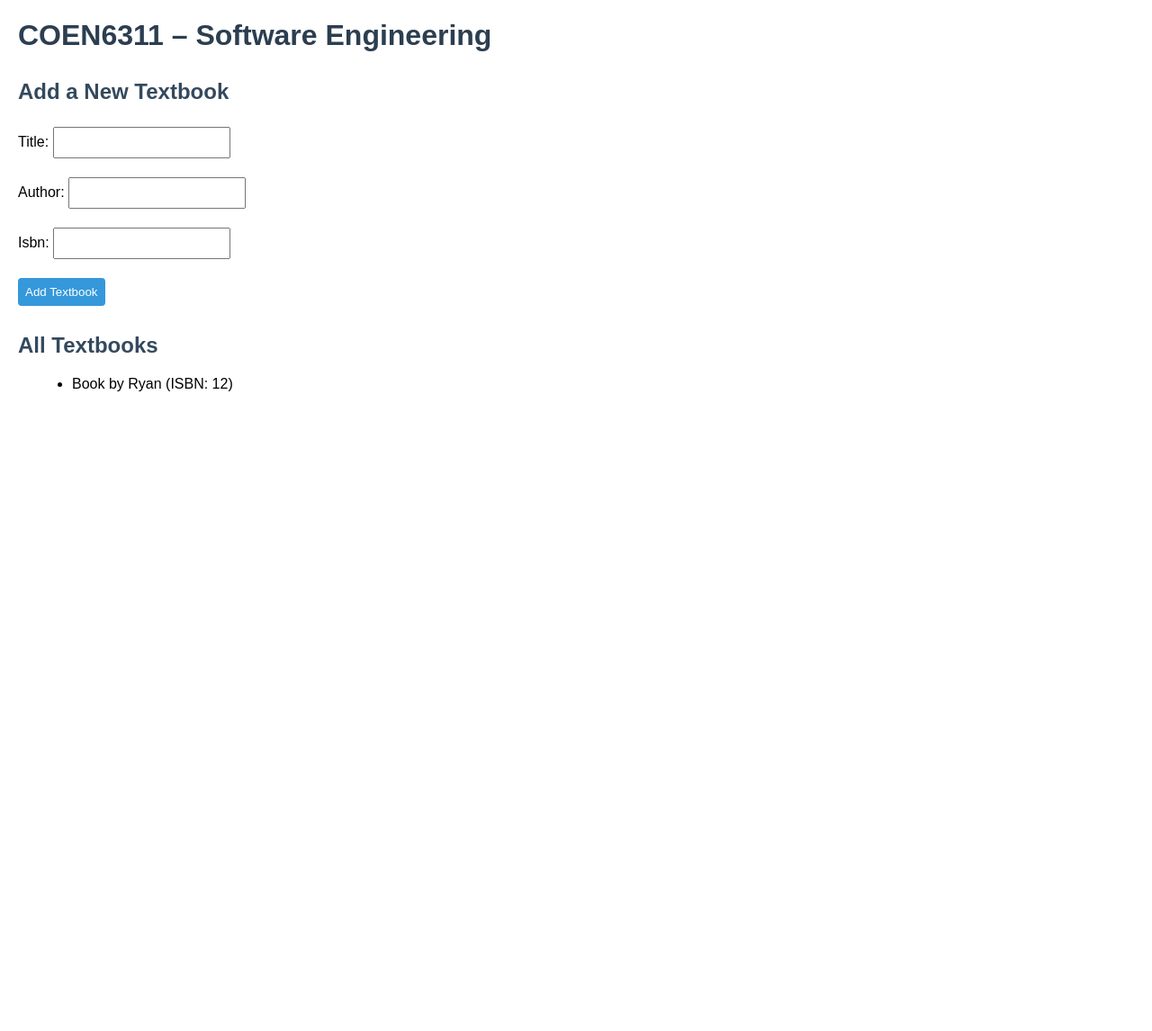
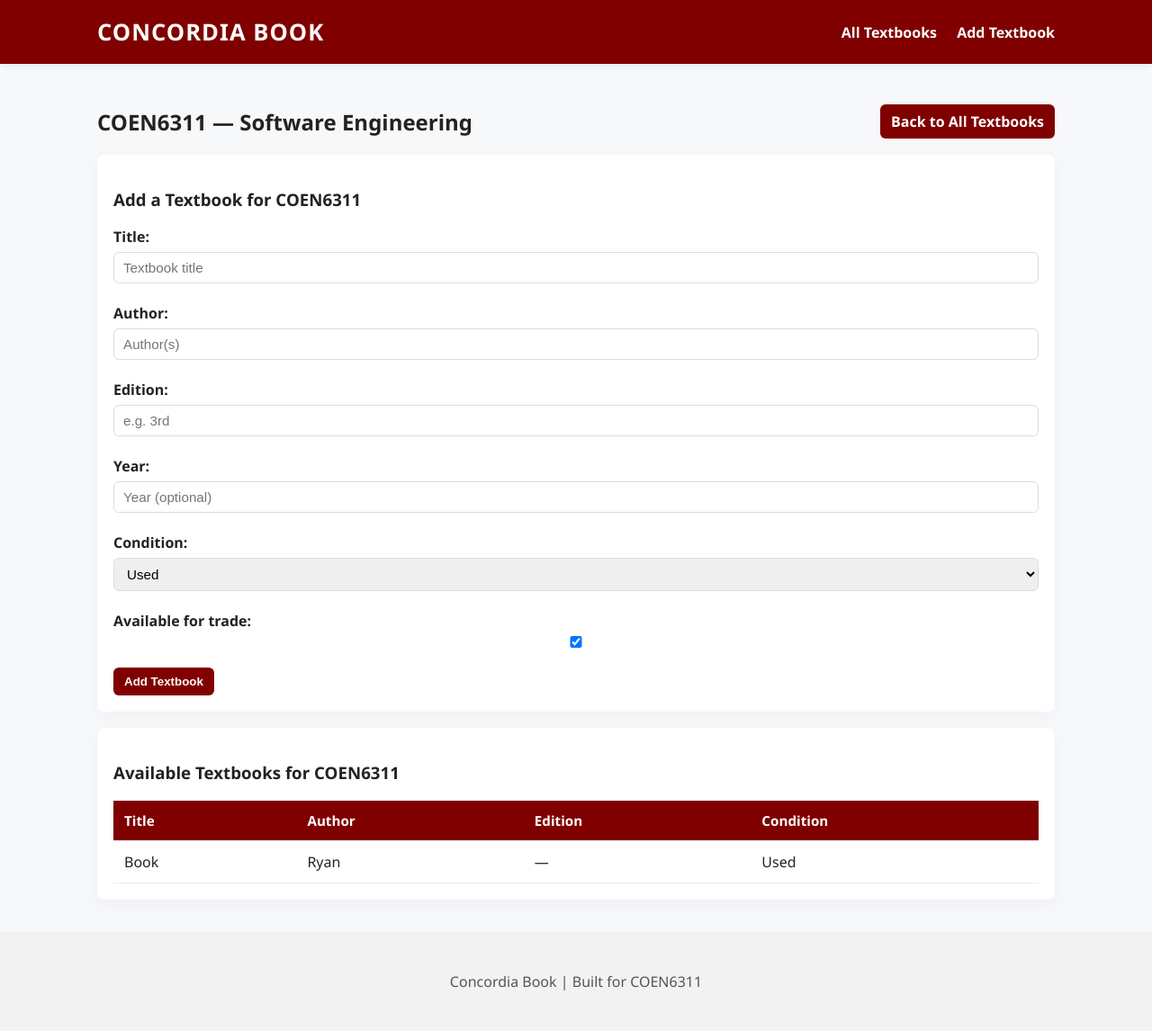
Before and after one commit to rahilshah7041/ConcordiaBook-Textbook-Listing-Module, a Django app: page /textbooks/COEN6311/ in a window 1280 px wide. Shown: the whole page at 90% size. Before the commit the page ends 435 px from the top, so only its background shows below. Run offline with Django 5.2, Linux system fonts and the light colour scheme; data comes from the database, SQL or seed files in the repository.

Commit message:
Main app done

```diff
--- a/ConcordiaBook/settings.py
+++ b/ConcordiaBook/settings.py
@@ -115,7 +115,11 @@ USE_TZ = True
 # Static files (CSS, JavaScript, Images)
 # https://docs.djangoproject.com/en/5.2/howto/static-files/
 
-STATIC_URL = 'static/'
+STATIC_URL = '/static/'
+
+STATICFILES_DIRS = [
+    BASE_DIR / 'base' / 'static',
+]
 
 # Default primary key field type
 # https://docs.djangoproject.com/en/5.2/ref/settings/#default-auto-field
--- a/ConcordiaBook/urls.py
+++ b/ConcordiaBook/urls.py
@@ -19,5 +19,5 @@ from django.urls import path, include
 
 urlpatterns = [
     path('admin/', admin.site.urls),
-    path('', include('base.urls')),  # include your base app URLs
+    path('', include('base.urls')),  # root handled by base app
 ]
--- a/base/forms.py
+++ b/base/forms.py
@@ -1,7 +1,35 @@
 from django import forms
-from .models import Textbook
+from .models import Textbook, CONDITION_CHOICES, Course
 
 class TextbookForm(forms.ModelForm):
     class Meta:
         model = Textbook
-        fields = ['title', 'author', 'editon', 'course_code']
+        fields = ['title', 'author', 'edition', 'year', 'condition', 'available']
+        widgets = {
+            'title': forms.TextInput(attrs={'placeholder': 'Textbook title', 'class': 'input'}),
+            'author': forms.TextInput(attrs={'placeholder': 'Author(s)', 'class': 'input'}),
+            'edition': forms.TextInput(attrs={'placeholder': 'e.g. 3rd', 'class': 'input'}),
+            'year': forms.NumberInput(attrs={'placeholder': 'Year (optional)', 'class': 'input'}),
+            'condition': forms.Select(attrs={'class': 'input'}),
+            'available': forms.CheckboxInput(),
+        }
+        labels = {
+            'available': 'Available for trade',
+        }
+
+class TextbookAnyCourseForm(forms.ModelForm):
+    course_code = forms.CharField(
+        max_length=20,
+        label='Course Code',
+        help_text='Enter the course code (e.g., COEN6311)'
+    )
+    course_name = forms.CharField(
+        max_length=200,
+        label='Course Name',
+        required=False,
+        help_text='Enter course name (optional, only used if new course)'
+    )
+
+    class Meta:
+        model = Textbook
+        fields = ['course_code', 'course_name', 'title', 'author', 'edition', 'year', 'condition', 'available']
--- /dev/null
+++ b/base/static/base/style.css
@@ -0,0 +1,126 @@
+/* Reset-ish */
+* { box-sizing: border-box; }
+
+:root{
+  --accent: #800000; /* Concordia maroon */
+  --accent-dark: #5f0000;
+  --bg: #f7f8fa;
+  --card: #ffffff;
+  --muted: #666;
+  --max-width: 1100px;
+}
+
+/* Page layout */
+body {
+  margin: 0;
+  font-family: "Segoe UI", Roboto, Arial, sans-serif;
+  background: var(--bg);
+  color: #222;
+  -webkit-font-smoothing: antialiased;
+}
+
+.container {
+  max-width: var(--max-width);
+  margin: 28px auto;
+  padding: 0 18px;
+}
+
+/* Header */
+.site-header {
+  background: var(--accent);
+  color: #fff;
+  padding: 18px 0;
+  box-shadow: 0 2px 8px rgba(0,0,0,0.06);
+}
+.header-inner {
+  display: flex;
+  align-items: center;
+  justify-content: space-between;
+  max-width: var(--max-width);
+  margin: 0 auto;
+  padding: 0 18px;
+}
+.brand {
+  margin: 0;
+  font-size: 1.6rem;
+  letter-spacing: 1px;
+}
+.main-nav a {
+  color: #fff;
+  text-decoration: none;
+  margin-left: 18px;
+  font-weight: 600;
+}
+
+/* Footer */
+.site-footer {
+  background: #f2f2f2;
+  padding: 16px 0;
+  margin-top: 36px;
+  text-align: center;
+  color: #555;
+}
+
+/* Content card */
+main.container > .section, .form-card {
+  background: var(--card);
+  border-radius: 8px;
+  padding: 18px;
+  margin-bottom: 18px;
+  box-shadow: 0 6px 18px rgba(50,50,93,0.04);
+}
+
+/* Table */
+.tb-table {
+  width: 100%;
+  border-collapse: collapse;
+  margin-top: 12px;
+}
+.tb-table th, .tb-table td {
+  padding: 12px;
+  border-bottom: 1px solid #ececec;
+  text-align: left;
+}
+.tb-table th {
+  background: var(--accent);
+  color: #fff;
+  font-weight: 600;
+  font-size: 0.95rem;
+}
+.tb-table tr:hover td {
+  background: #fafafa;
+}
+
+/* Buttons & chips */
+.button, .chip {
+  display: inline-block;
+  padding: 8px 12px;
+  border-radius: 6px;
+  background: var(--accent);
+  color: white;
+  text-decoration: none;
+  border: none;
+  font-weight: 600;
+}
+.button:hover, .chip:hover {
+  background: var(--accent-dark);
+}
+.chip {
+  margin: 6px 6px 6px 0;
+}
+
+/* Form */
+form .input, form input, form select, form textarea {
+  width: 100%;
+  padding: 8px 10px;
+  margin: 6px 0;
+  border-radius: 6px;
+  border: 1px solid #ddd;
+  font-size: 0.95rem;
+}
+form label { font-weight: 600; }
+
+/* small helpers */
+.muted { color: var(--muted); }
+.mono { font-family: monospace; }
+.course-header { display:flex; align-items:center; justify-content:space-between; gap:12px; }
--- /dev/null
+++ b/base/templates/base.html
@@ -0,0 +1,33 @@
+<!DOCTYPE html>
+<html lang="en">
+<head>
+    <meta charset="utf-8">
+    <title>CONCORDIA BOOK</title>
+    <meta name="viewport" content="width=device-width,initial-scale=1">
+    {% load static %}
+    <link rel="stylesheet" href="{% static 'base/style.css' %}">
+</head>
+<body>
+    <header class="site-header">
+        <div class="container header-inner">
+            <h1 class="brand">CONCORDIA BOOK</h1>
+            <nav class="main-nav">
+                <a href="{% url 'all_textbooks' %}">All Textbooks</a>
+                <a href="{% url 'add_textbook_any' %}">Add Textbook</a>
+                <!-- link to course add page (we'll show a small Courses menu on the homepage) -->
+            </nav>
+        </div>
+    </header>
+
+    <main class="container">
+        {% block content %}
+        {% endblock %}
+    </main>
+
+    <footer class="site-footer">
+        <div class="container">
+            <p>Concordia Book | Built for COEN6311 </p>
+        </div>
+    </footer>
+</body>
+</html>
--- a/base/templates/course_textbooks.html
+++ b/base/templates/course_textbooks.html
@@ -1,39 +1,46 @@
-<!DOCTYPE html>
-<html lang="en">
-<head>
-    <meta charset="UTF-8">
-    <title>{{ course.code }} - {{ course.name }} Textbooks</title>
-    <style>
-        body { font-family: Arial, sans-serif; margin: 20px; }
-        h1 { color: #2c3e50; }
-        h2 { color: #34495e; margin-top: 30px; }
-        form { margin-bottom: 30px; }
-        input, button { padding: 8px; margin-top: 5px; }
-        button { cursor: pointer; background-color: #3498db; color: white; border: none; border-radius: 4px; }
-        button:hover { background-color: #2980b9; }
-        ul { list-style-type: disc; margin-left: 20px; }
-        li { margin-bottom: 8px; }
-    </style>
-</head>
-<body>
+{% extends 'base.html' %}
+{% block content %}
 
-<h1>{{ course.code }} – {{ course.name }}</h1>
+<div class="course-header">
+    <h2>{{ course.code }} — {{ course.name }}</h2>
+    <a class="button" href="{% url 'all_textbooks' %}">Back to All Textbooks</a>
+</div>
 
-<h2>Add a New Textbook</h2>
-<form method="POST">
-    {% csrf_token %}
-    {{ form.as_p }}
-    <button type="submit">Add Textbook</button>
-</form>
+<section class="section form-card">
+    <h3>Add a Textbook for {{ course.code }}</h3>
+    <form method="post" novalidate>
+        {% csrf_token %}
+        {{ form.as_p }}
+        <button type="submit" class="button">Add Textbook</button>
+    </form>
+</section>
 
-<h2>All Textbooks</h2>
-<ul>
-    {% for book in textbooks %}
-        <li>{{ book.title }} by {{ book.author }}{% if book.isbn %} (ISBN: {{ book.isbn }}){% endif %}</li>
-    {% empty %}
-        <li>No textbooks added yet.</li>
-    {% endfor %}
-</ul>
+<section class="section">
+    <h3>Available Textbooks for {{ course.code }}</h3>
+    {% if textbooks %}
+        <table class="tb-table">
+            <thead>
+                <tr>
+                    <th>Title</th>
+                    <th>Author</th>
+                    <th>Edition</th>
+                    <th>Condition</th>
+                </tr>
+            </thead>
+            <tbody>
+                {% for book in textbooks %}
+                <tr>
+                    <td>{{ book.title }}</td>
+                    <td>{{ book.author }}</td>
+                    <td>{{ book.edition|default:"—" }}</td>
+                    <td>{{ book.get_condition_display }}</td>
+                </tr>
+                {% endfor %}
+            </tbody>
+        </table>
+    {% else %}
+        <p class="muted">No textbooks available for this course.</p>
+    {% endif %}
+</section>
 
-</body>
-</html>
+{% endblock %}
--- a/base/urls.py
+++ b/base/urls.py
@@ -2,6 +2,7 @@ from django.urls import path
 from . import views
 
 urlpatterns = [
-    path('', views.all_textbooks, name='all_textbooks'),
-    path('textbooks/<str:course_code>/', views.course_textbooks, name='course_textbooks'),
+    path('', views.all_textbook, name='all_textbooks'),  # root
+    path('textbooks/', views.add_textbook_any, name='add_textbook_any'),
+    path('textbooks/<str:course_code>/', views.course_textbook, name='course_textbooks'),
 ]
--- a/base/views.py
+++ b/base/views.py
@@ -1,33 +1,76 @@
 from django.shortcuts import render, get_object_or_404, redirect
-from django import forms
 from .models import Course, Textbook
+from .forms import TextbookForm, TextbookAnyCourseForm
 from django.urls import reverse
 
-class TextbookForm(forms.ModelForm):
-    class Meta:
-        model = Textbook
-        fields = ['title', 'author', 'isbn']
+def all_textbook(request):
+    """
+    Root page: show all textbooks (only those available=True).
+    Also show list of courses with links to the course-specific add/list page.
+    """
+    textbooks = Textbook.objects.select_related('course').filter(available=True).order_by('-created_at')
+    courses = Course.objects.order_by('code')
+    return render(request, 'all_textbooks.html', {
+        'textbooks': textbooks,
+        'courses': courses,
+    })
 
-def course_textbooks(request, course_code):
+def course_textbook(request, course_code):
+    """
+    Course-specific page: show textbooks for course (available=True) and provide form to add a textbook
+    for this course.
+    """
     course = get_object_or_404(Course, code=course_code)
-    textbooks = course.textbooks.all()
+    textbooks = course.textbooks.filter(available=True).order_by('-created_at')
 
     if request.method == 'POST':
         form = TextbookForm(request.POST)
         if form.is_valid():
-            new_textbook = form.save(commit=False)
-            new_textbook.course = course
-            new_textbook.save()
-            return redirect('course_textbooks', course_code=course.code)
+            tb = form.save(commit=False)
+            tb.course = course
+            tb.save()
+            return redirect('course_textbook', course_code=course.code)
     else:
         form = TextbookForm()
 
     return render(request, 'course_textbooks.html', {
         'course': course,
         'textbooks': textbooks,
-        'form': form
+        'form': form,
     })
 
-def all_textbooks(request):
-    textbooks = Textbook.objects.select_related('course').all()
-    return render(request, 'all_textbooks.html', {'textbooks': textbooks})
+def add_textbook_any(request):
+    """
+    Page to add a textbook for ANY course.
+    If course doesn't exist, it is automatically created.
+    """
+    if request.method == 'POST':
+        form = TextbookAnyCourseForm(request.POST)
+        if form.is_valid():
+            course_code = form.cleaned_data['course_code'].upper().strip()
+            course_name = form.cleaned_data.get('course_name', '').strip() or course_code
+
+            # Create course if it doesn't exist
+            course, created = Course.objects.get_or_create(
+                code=course_code,
+                defaults={'name': course_name}
+            )
+
+            # Create textbook linked to this course
+            textbook = Textbook(
+                course=course,
+                title=form.cleaned_data['title'],
+                author=form.cleaned_data['author'],
+                edition=form.cleaned_data['edition'],
+                year=form.cleaned_data['year'],
+                condition=form.cleaned_data['condition'],
+                available=form.cleaned_data['available']
+            )
+            textbook.save()
+
+            # Redirect to the course's textbooks page
+            return redirect('course_textbooks', course_code=course.code)
+    else:
+        form = TextbookAnyCourseForm()
+
+    return render(request, 'add_textbook_any.html', {'form': form})
```
Also changed, not shown: base/models.py (+21 -8 lines), base/templates/add_textbook_any.html (added, +14 -0 lines), base/templates/all_textbooks.html (+30 -39 lines), base/migrations/0002_remove_textbook_isbn_textbook_available_and_more.py (added), db.sqlite3.
